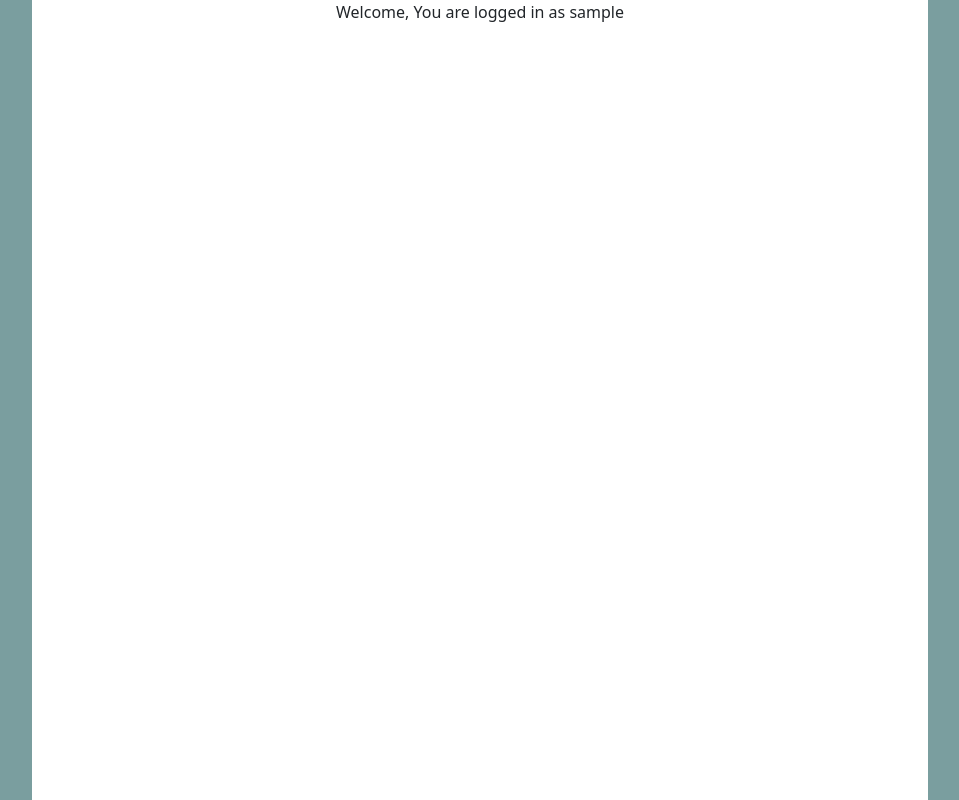
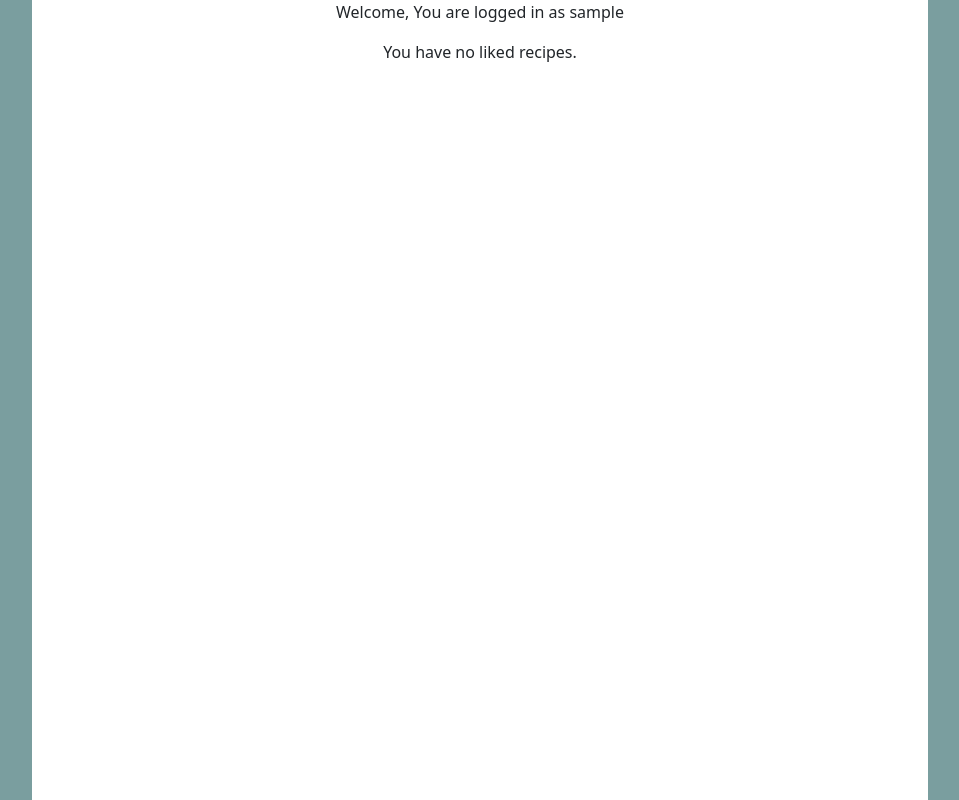
Before and after one commit to uva-cs3240-s22/group-project-A-04, a Django app: page /recipes/profile/ in a window 1280 px wide. Shown: the part 66-866 px from the top of the page, without its empty margins (160-1119 px from the left). Run offline with Django 4.2, Linux system fonts and the light colour scheme; the visitor is signed in with stand-in values (Sample User, id 1); data that the repository does not hold is empty; some libraries are stand-ins or nearby versions.

Commit message:
Display liked recipes on profile page

```diff
--- a/recipes/templates/recipes/profile.html
+++ b/recipes/templates/recipes/profile.html
@@ -2,9 +2,24 @@
 {% block content %}
 {% load socialaccount %}
 {% if user.is_authenticated %}
+
 <div class="d-flex flex-column align-items-center" style = "margin-left:15%; margin-right: 15%; background-color:white; height:100vh">
   <p>Welcome, You are logged in as {{ user.username }}</p>
+
+  {% if liked_recipe_list %}
+  <h3>Liked Recipes</h3>
+    <ul>
+        {% for recipe in liked_recipe_list %}
+            <li>
+              <a href="{% url 'recipes:detail' recipe.pk %}"> {{ recipe.recipe_name }} </a>
+            </li>
+        {% endfor %}
+    </ul>
+  {% else %}
+      <p>You have no liked recipes.</p>
+  {% endif %}
 </div>
+
 {% else %}
 <div class="d-flex flex-column align-items-center" style = "margin-left:15%; margin-right: 15%; background-color:white; height:100vh">
   <div style = "margin-top: 20%;"></div>
--- a/recipes/views.py
+++ b/recipes/views.py
@@ -22,8 +22,11 @@ from .forms import RecipeForm, RecipeImageForm, IngredientInlineFormset
 class ProfileView(ListView):
     model = Recipe
     template_name = 'recipes/profile.html'
-    context_object_name = 'latest_recipe_list'
+    context_object_name = 'liked_recipe_list'
 
+    def get_queryset(self):
+        object_list = Recipe.objects.filter(Q(likes__in=[self.request.user]))
+        return object_list.order_by('-pub_date')    # order search results by publish date
 
 
 class RecipeIndex(ListView):
```
